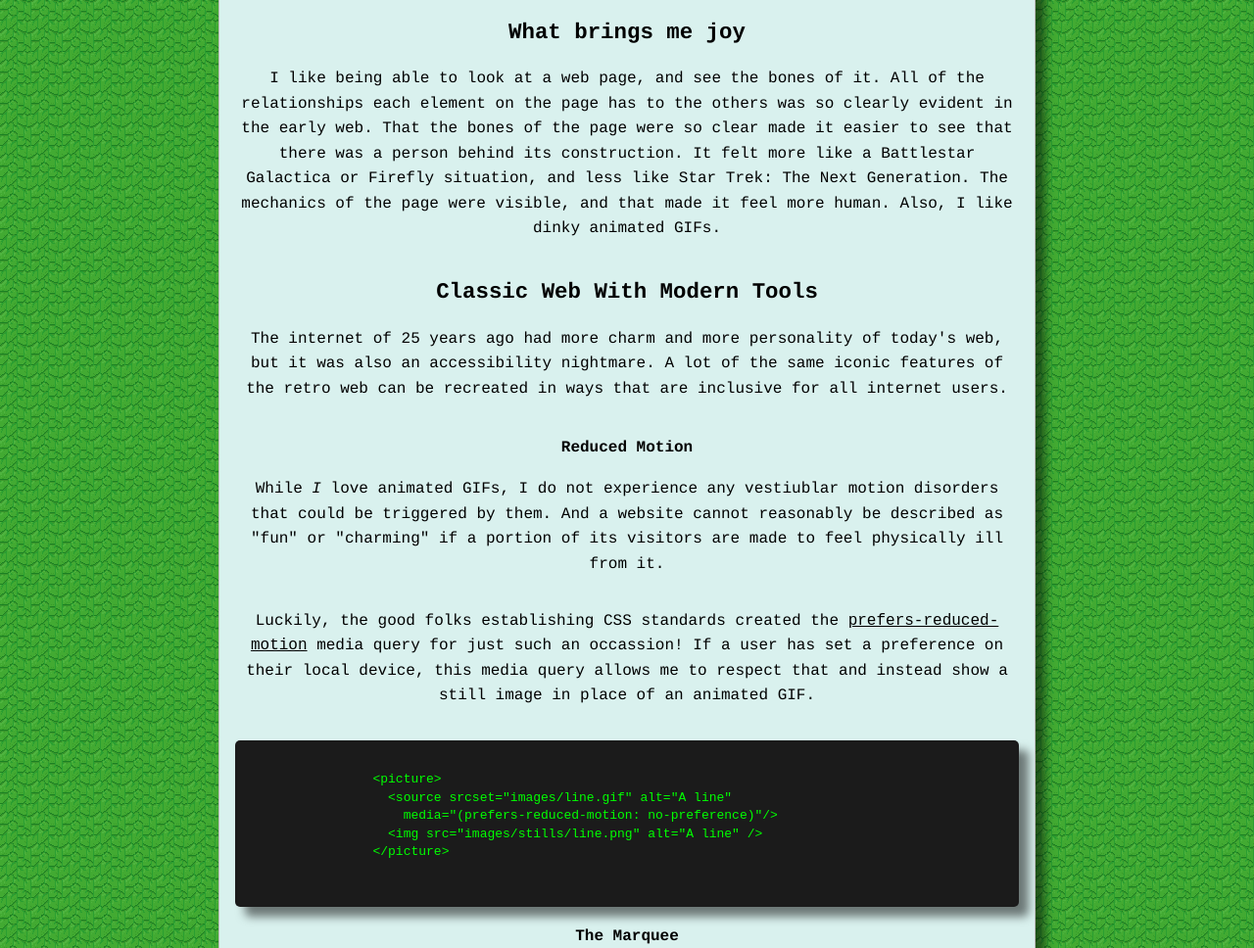
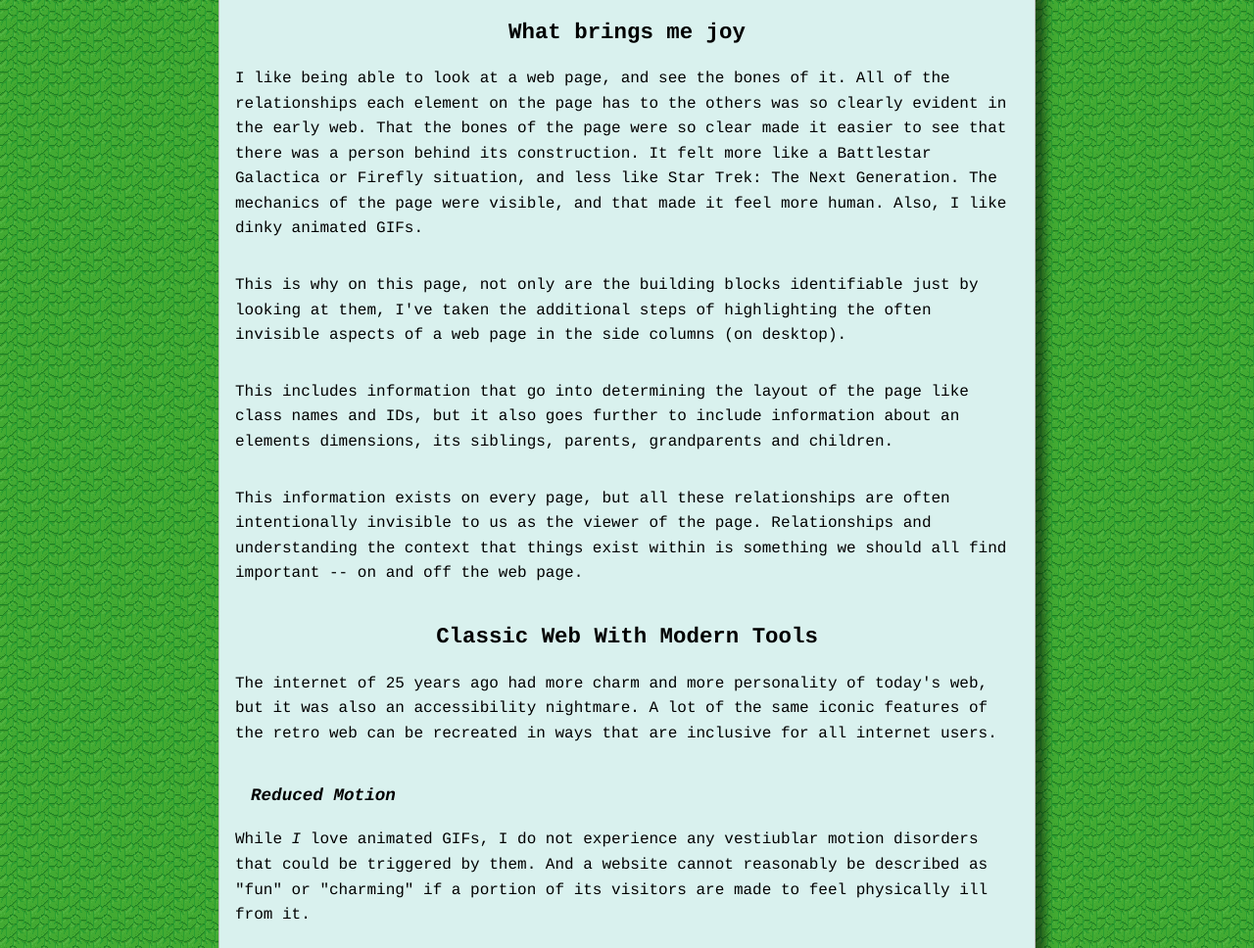
Before and after one commit to jallend1/personal_website, a website: page index.html in a window 1280 px wide. Shown: the part 1398-2366 px from the top of the page at 98% size. Drawn offline with Linux system fonts and the light colour scheme.

Commit message:
Expands main article text

```diff
--- a/index.html
+++ b/index.html
@@ -113,6 +113,25 @@
             Firefly situation, and less like Star Trek: The Next Generation. The
             mechanics of the page were visible, and that made it feel more
             human. Also, I like dinky animated GIFs.
+          </p>
+          <p class="body-text">
+            This is why on this page, not only are the building blocks
+            identifiable just by looking at them, I've taken the additional
+            steps of highlighting the often invisible aspects of a web page in
+            the side columns (on desktop).
+          </p>
+          <p class="body-text">
+            This includes information that go into determining the layout of the
+            page like class names and IDs, but it also goes further to include
+            information about an elements dimensions, its siblings, parents,
+            grandparents and children.
+          </p>
+          <p class="body-text">
+            This information exists on every page, but all these relationships
+            are often intentionally invisible to us as the viewer of the page.
+            Relationships and understanding the context that things exist within
+            is something we should all find important -- on and off the web
+            page.
           </p>
         </section>
         <section>
--- a/styles.css
+++ b/styles.css
@@ -65,7 +65,15 @@ main {
   color: #010101;
 
   p {
+    text-align: left;
     padding-bottom: 1rem;
+  }
+
+  h4 {
+    font-size: 1.1rem;
+    font-style: italic;
+    text-align: left;
+    padding-left: 1rem;
   }
 }
 
```
